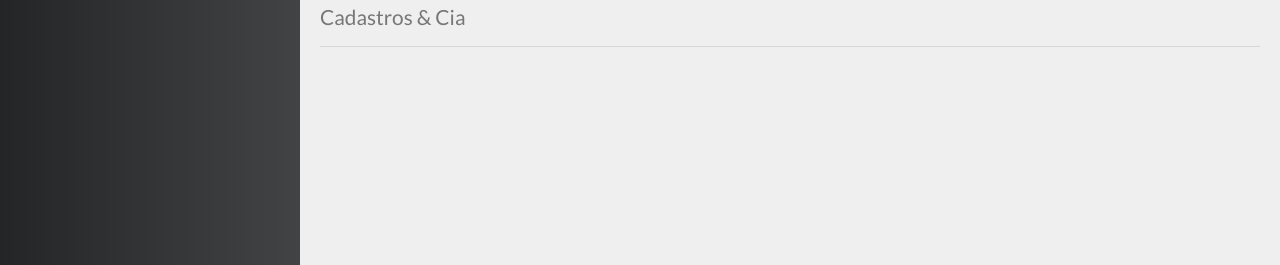
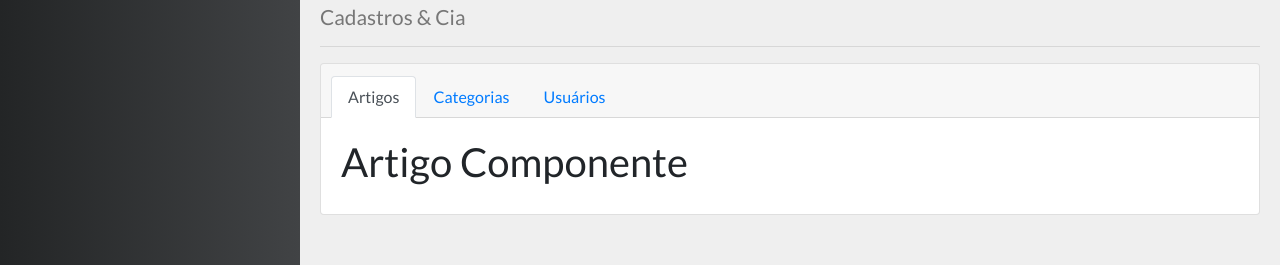
Before and after one commit to edumoritz/curso-webfull, a Vue app in the folder knowledge/versao-inicial/frontend/: page /admin in a window 1280 px wide. Shown: the part 128-393 px from the top of the page. Built offline with nearby package versions, Linux system fonts and the light colour scheme.

Commit message:
Agora sim -> Páginas Administrativas

```diff
--- a/knowledge/versao-inicial/frontend/src/components/admin/AdminPages.vue
+++ b/knowledge/versao-inicial/frontend/src/components/admin/AdminPages.vue
@@ -2,15 +2,34 @@
   <div class="admin-pages">
     <PageTitle icon="fa fa-cogs" main="Administração do Sistema"
       sub="Cadastros & Cia" />
+
+    <div class="admin-pages-tabs">
+      <b-card no-body>
+        <b-tabs card>
+          <b-tab title="Artigos" active>
+            <ArticleAdmin />
+          </b-tab>
+          <b-tab title="Categorias">
+            <CategoryAdmin />
+          </b-tab>
+          <b-tab title="Usuários">
+            <UserAdmin />
+          </b-tab>
+        </b-tabs>
+      </b-card>
+    </div>
   </div>
 </template>
 
 <script>
 import PageTitle from '../template/PageTitle'
+import ArticleAdmin from './ArticleAdmin'
+import CategoryAdmin from './CategoryAdmin'
+import UserAdmin from './UserAdmin'
 
 export default {
   name: 'AdminPages',
-  components: {PageTitle}
+  components: {PageTitle, ArticleAdmin, CategoryAdmin, UserAdmin}
 }
 </script>
 
--- /dev/null
+++ b/knowledge/versao-inicial/frontend/src/components/admin/ArticleAdmin.vue
@@ -0,0 +1,15 @@
+<template>
+  <div class="article-admin">
+    <h1>Artigo Componente</h1>
+  </div>
+</template>
+
+<script>
+export default {
+  name: 'ArticleAdmin'
+}
+</script>
+
+<style>
+
+</style>
--- /dev/null
+++ b/knowledge/versao-inicial/frontend/src/components/admin/CategoryAdmin.vue
@@ -0,0 +1,15 @@
+<template>
+  <div class="category-admin">
+    <h1>Categoria Componente</h1>
+  </div>
+</template>
+
+<script>
+export default {
+  name: 'CategoryAdmin'
+}
+</script>
+
+<style>
+
+</style>
--- /dev/null
+++ b/knowledge/versao-inicial/frontend/src/components/admin/UserAdmin.vue
@@ -0,0 +1,15 @@
+<template>
+  <div class="user-admin">
+    <h1>Usuario Componente</h1>
+  </div>
+</template>
+
+<script>
+export default {
+  name: 'UserAdmin'
+}
+</script>
+
+<style>
+
+</style>
```
